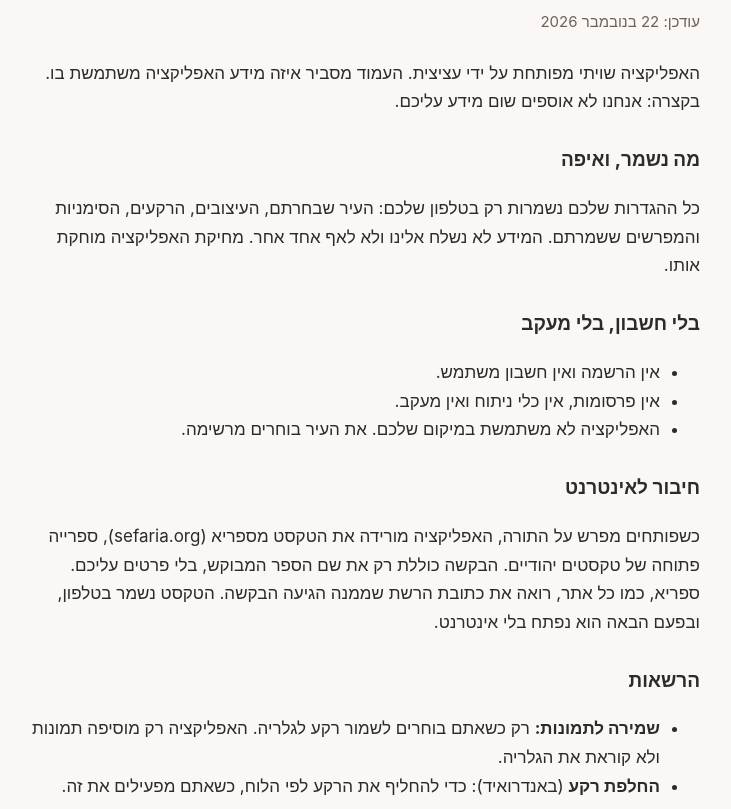
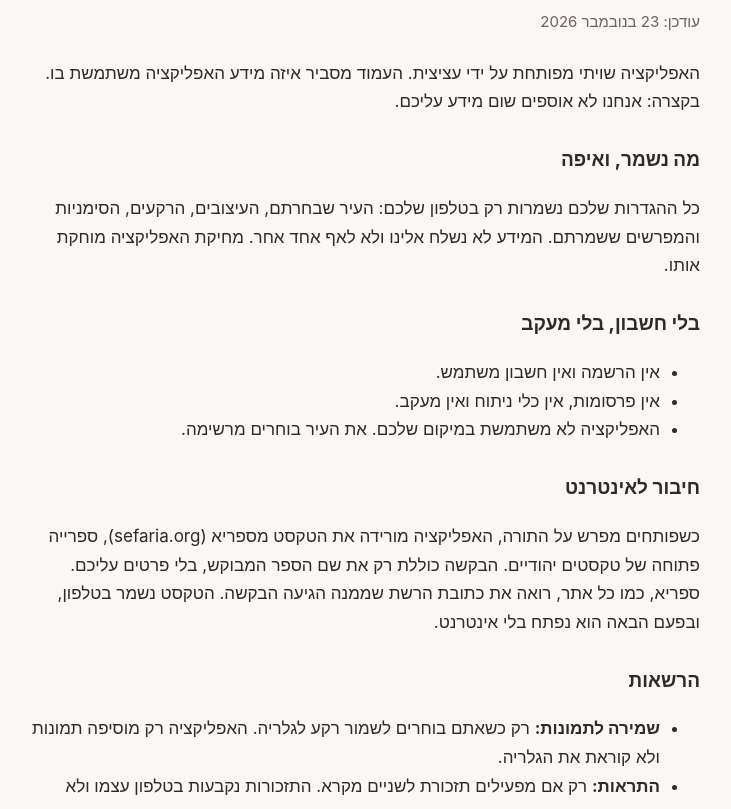
Before and after one commit to Etzizit/etzizit.github.io, a plain HTML site: page privacy.html in a window 1280 px wide. Shown: the part 135-944 px from the top of the page, without its empty margins (280-1011 px from the left). Drawn offline with Linux system fonts and the light colour scheme.

Commit message:
Privacy: notifications

```diff
--- a/privacy.html
+++ b/privacy.html
@@ -15,7 +15,7 @@ footer { margin-top: 40px; border-top: 1px solid var(--line); padding-top: 12px;
 </style><title>מדיניות פרטיות · שויתי</title></head><body><main>
 <nav><a href="index.html">שויתי</a><a href="privacy.html">מדיניות פרטיות</a><a href="support.html">תמיכה</a></nav>
 <h1>מדיניות פרטיות</h1>
-<p class="sub">עודכן: 22 בנובמבר 2026</p>
+<p class="sub">עודכן: 23 בנובמבר 2026</p>
 <p>האפליקציה שויתי מפותחת על ידי עציצית. העמוד מסביר איזה מידע האפליקציה משתמשת בו. בקצרה: אנחנו לא אוספים שום מידע עליכם.</p>
 <h2>מה נשמר, ואיפה</h2>
 <p>כל ההגדרות שלכם נשמרות רק בטלפון שלכם: העיר שבחרתם, העיצובים, הרקעים, הסימניות והמפרשים ששמרתם. המידע לא נשלח אלינו ולא לאף אחד אחר. מחיקת האפליקציה מוחקת אותו.</p>
@@ -30,6 +30,7 @@ footer { margin-top: 40px; border-top: 1px solid var(--line); padding-top: 12px;
 <h2>הרשאות</h2>
 <ul>
 <li><b>שמירה לתמונות:</b> רק כשאתם בוחרים לשמור רקע לגלריה. האפליקציה רק מוסיפה תמונות ולא קוראת את הגלריה.</li>
+<li><b>התראות:</b> רק אם מפעילים תזכורת לשניים מקרא. התזכורות נקבעות בטלפון עצמו ולא עוברות דרך שום שרת.</li>
 <li><b>החלפת רקע</b> (באנדרואיד): כדי להחליף את הרקע לפי הלוח, כשאתם מפעילים את זה.</li>
 </ul>
 <h2>ילדים</h2>
```
